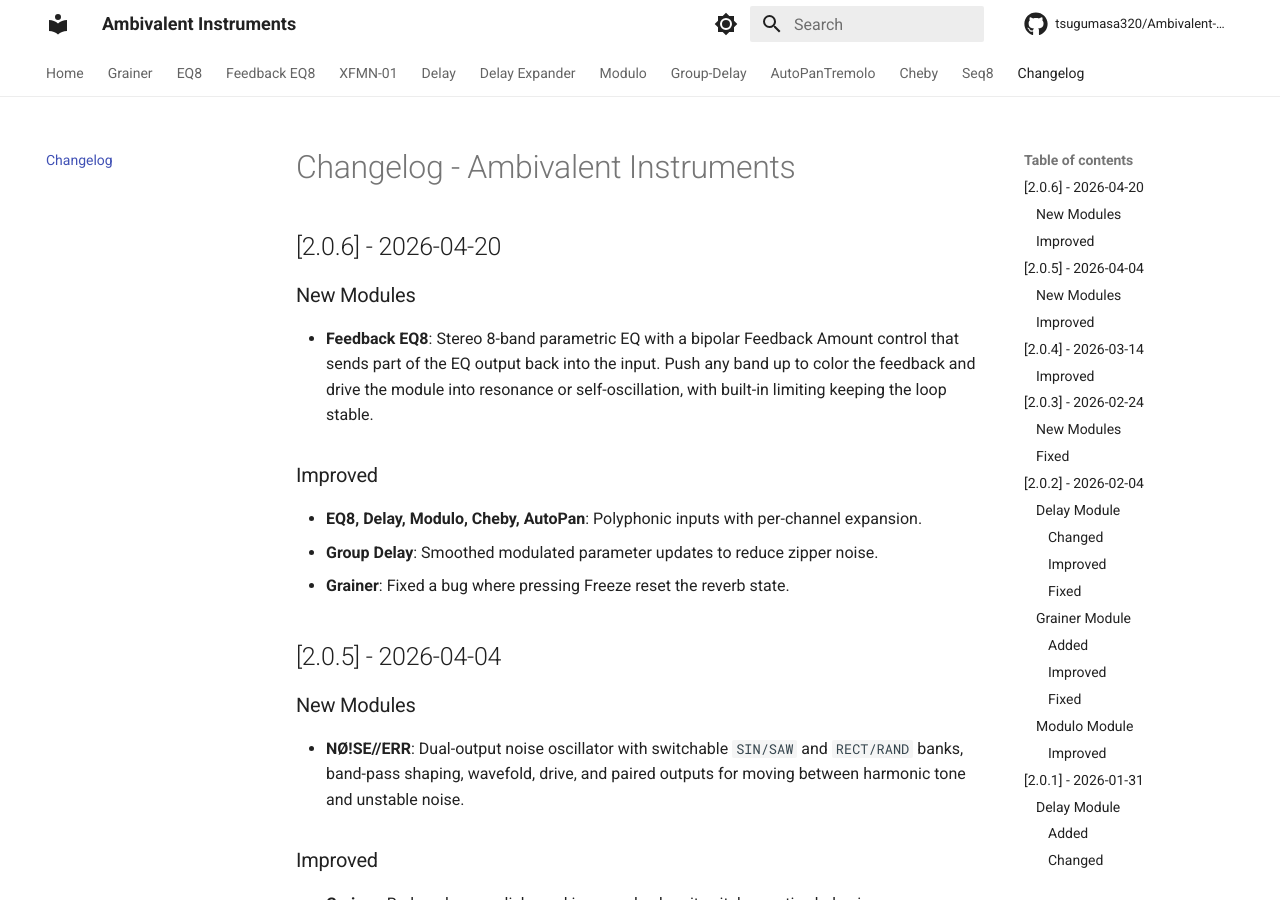
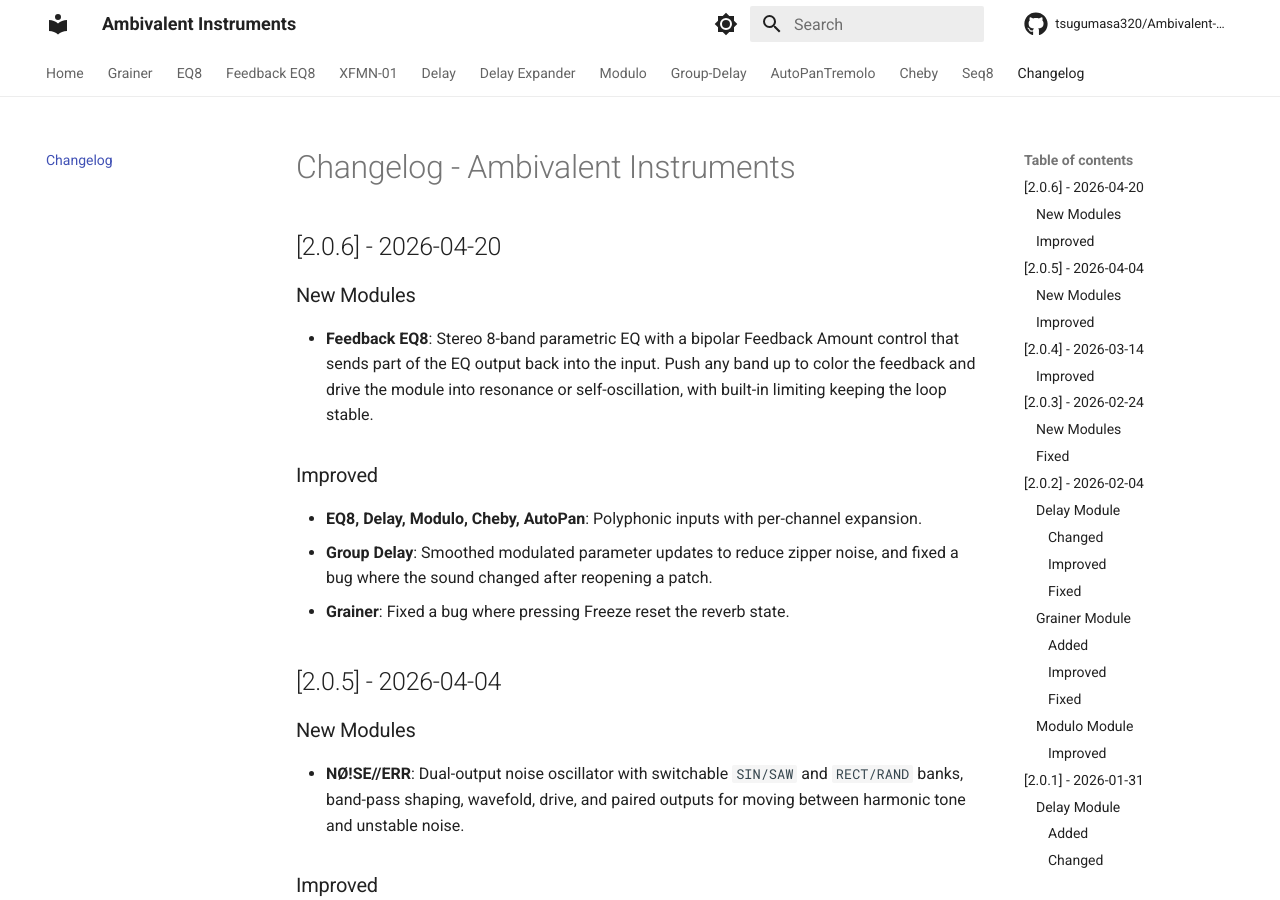
Before and after one commit to tsugumasa320/Ambivalent-Instruments-Manual, an MkDocs documentation site: the page built from docs/changelog.md, in a window 1280 px wide and 900 px high. Built offline with MkDocs 1.6.1 and Material for MkDocs 9.7.7, drawn with Linux system fonts in a browser that asks for light colours; comment, search, counter and statistics services are not loaded.

Commit message:
Document GroupDelay reload sound fix

```diff
--- a/docs/changelog.md
+++ b/docs/changelog.md
@@ -9,7 +9,7 @@
 ### Improved
 
 - **EQ8, Delay, Modulo, Cheby, AutoPan**: Polyphonic inputs with per-channel expansion.
-- **Group Delay**: Smoothed modulated parameter updates to reduce zipper noise.
+- **Group Delay**: Smoothed modulated parameter updates to reduce zipper noise, and fixed a bug where the sound changed after reopening a patch.
 - **Grainer**: Fixed a bug where pressing Freeze reset the reverb state.
 
 ## [2.0.5] - 2026-04-04
```
